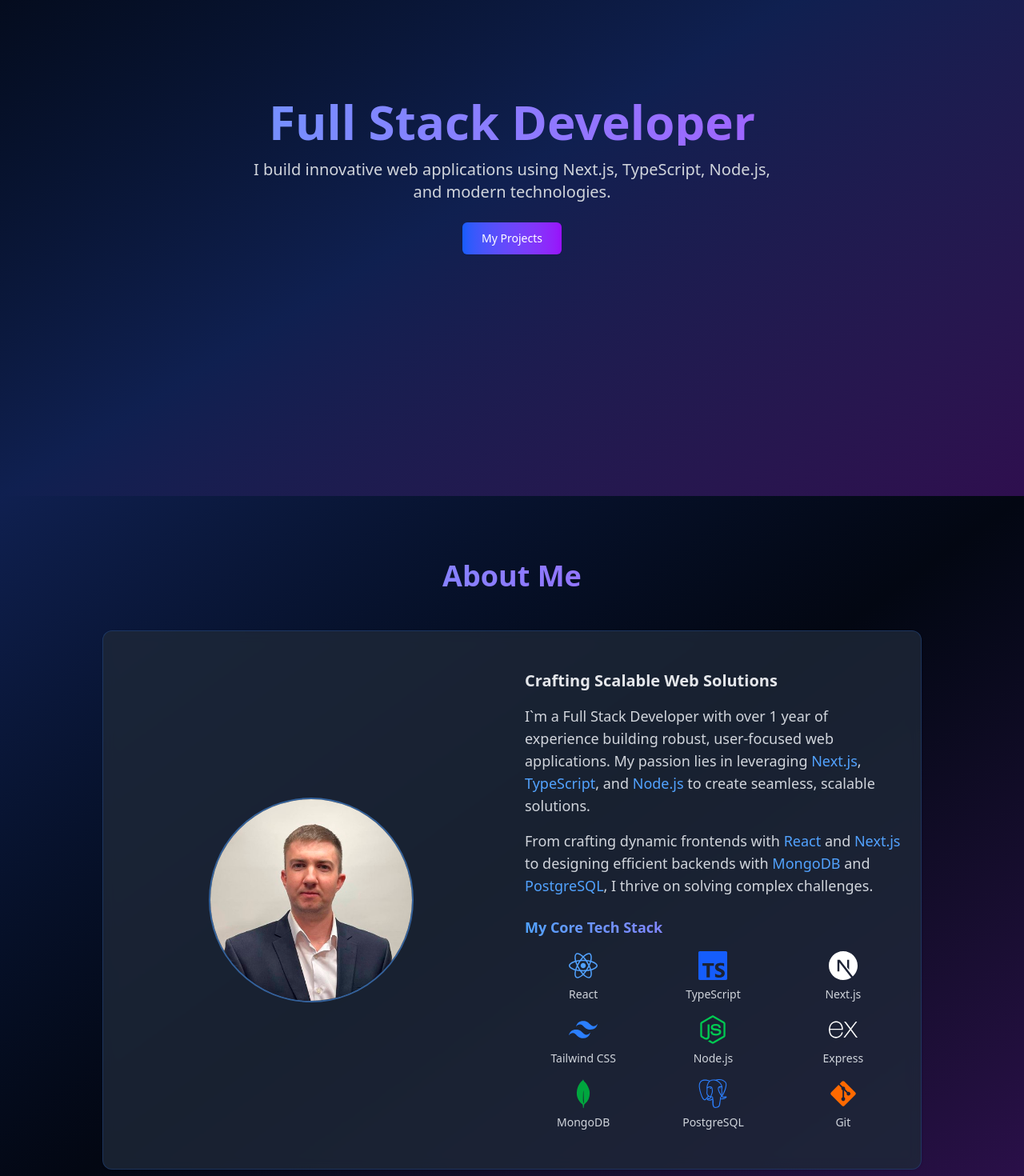
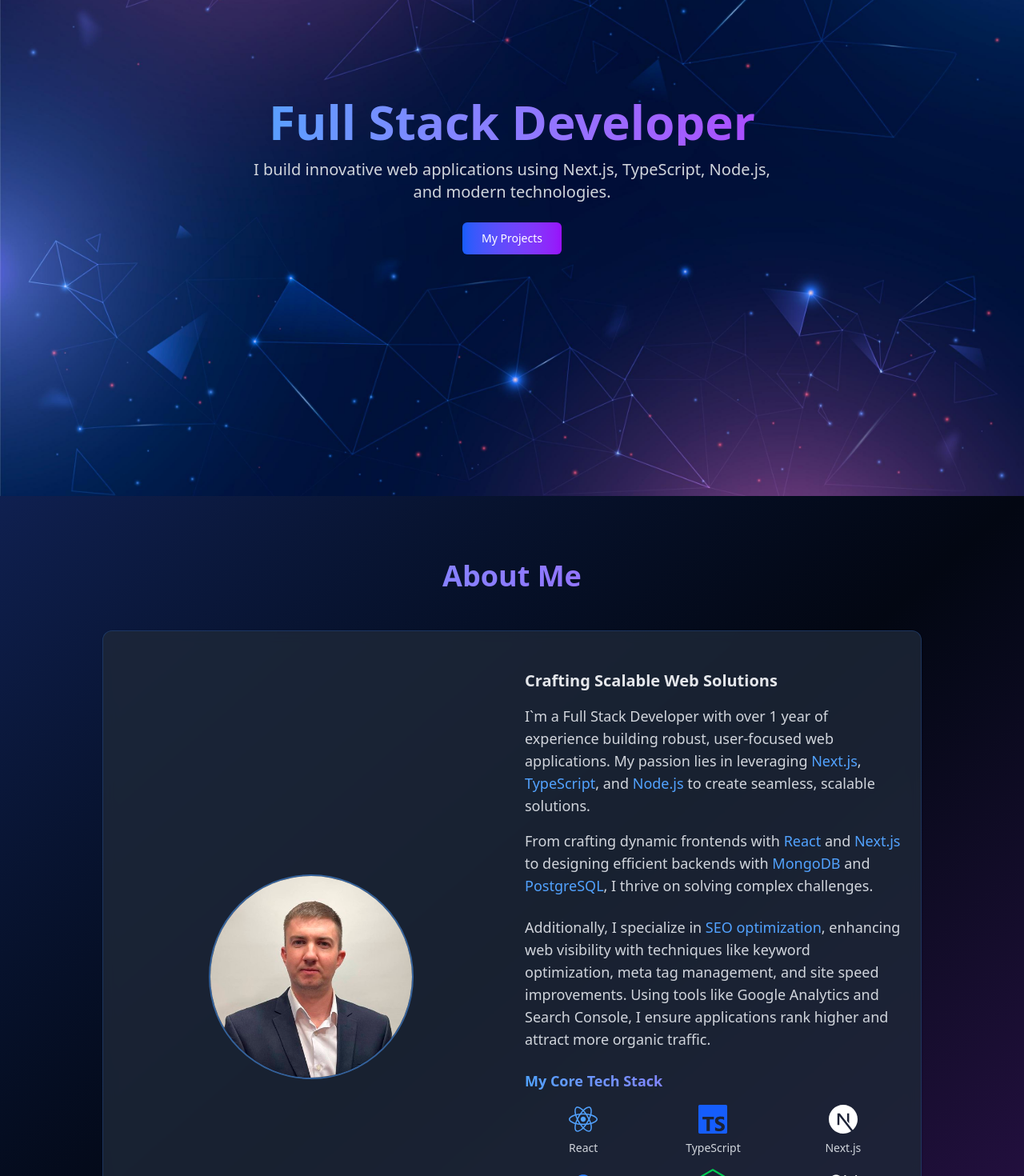
Before and after one commit to DmytroSadovskyi/portfolio, a Next.js app: page / in a window 1280 px wide. Shown: the part 180-1650 px from the top of the page at 80% size. Built offline with nearby package versions, Linux system fonts and the light colour scheme; no server answers.

Commit message:
add info about SEO, chage hero background

```diff
--- a/sections/About/About.tsx
+++ b/sections/About/About.tsx
@@ -97,6 +97,15 @@ export const About = () => {
                   <span className="text-blue-400">PostgreSQL</span>, I thrive on
                   solving complex challenges.
                 </p>
+                <p className="text-base md:text-lg mb-6 text-gray-300">
+                  Additionally, I specialize in{' '}
+                  <span className="text-blue-400">SEO optimization</span>,
+                  enhancing web visibility with techniques like keyword
+                  optimization, meta tag management, and site speed
+                  improvements. Using tools like Google Analytics and Search
+                  Console, I ensure applications rank higher and attract more
+                  organic traffic.
+                </p>
                 <h4 className="text-lg font-semibold mb-4 bg-clip-text text-transparent bg-gradient-to-r from-blue-400 to-purple-500">
                   My Core Tech Stack
                 </h4>
--- a/sections/Hero/Hero.tsx
+++ b/sections/Hero/Hero.tsx
@@ -9,13 +9,13 @@ export const Hero = () => {
   return (
     <section
       id="home"
-      className="min-h-screen flex items-center justify-center bg-gradient-to-br from-gray-950 via-blue-900/50 to-purple-900/50"
+      className="min-h-screen flex items-center justify-center bg-[url(/images/5166950.jpg)] bg-cover bg-center"
     >
       <motion.div
         initial={{ opacity: 0, y: 50 }}
         animate={{ opacity: 1, y: 0 }}
         transition={{ duration: 0.8 }}
-        className="text-center px-4 container"
+        className="text-center px-4"
       >
         <h1 className="text-4xl md:text-6xl font-extrabold mb-4 bg-clip-text text-transparent bg-gradient-to-r from-blue-400 to-purple-500">
           Full Stack Developer
```
Also changed, not shown: public/images/5166950.jpg (added).
